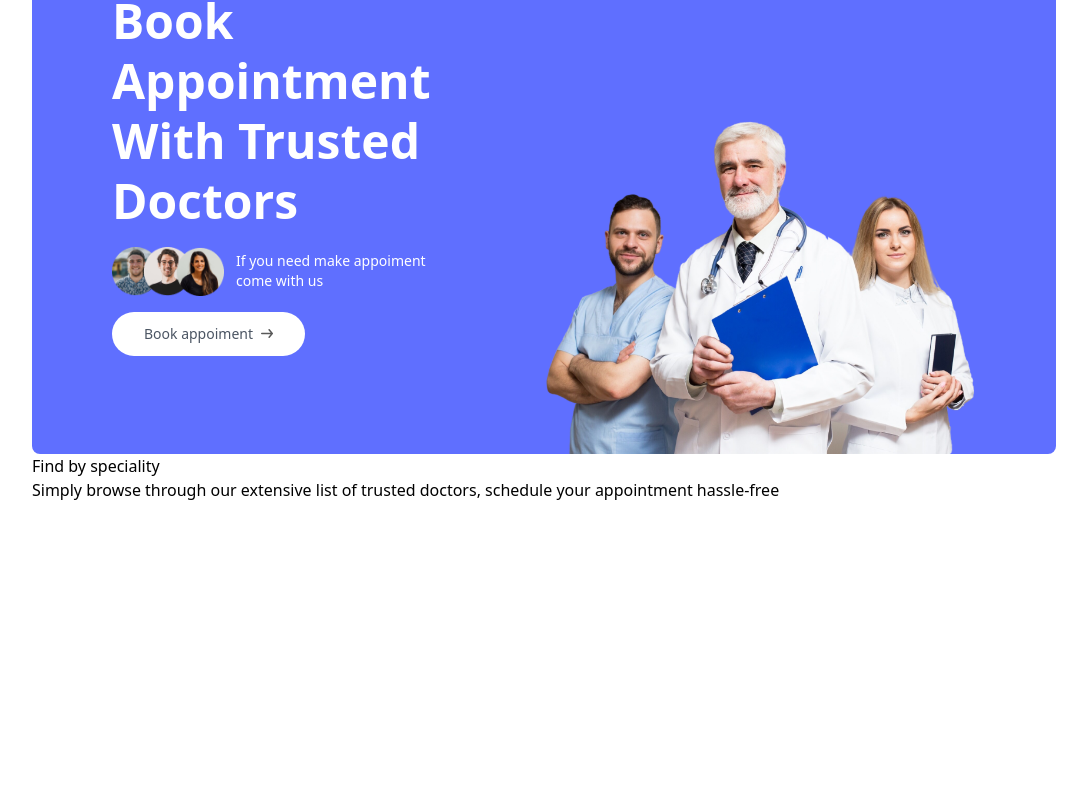
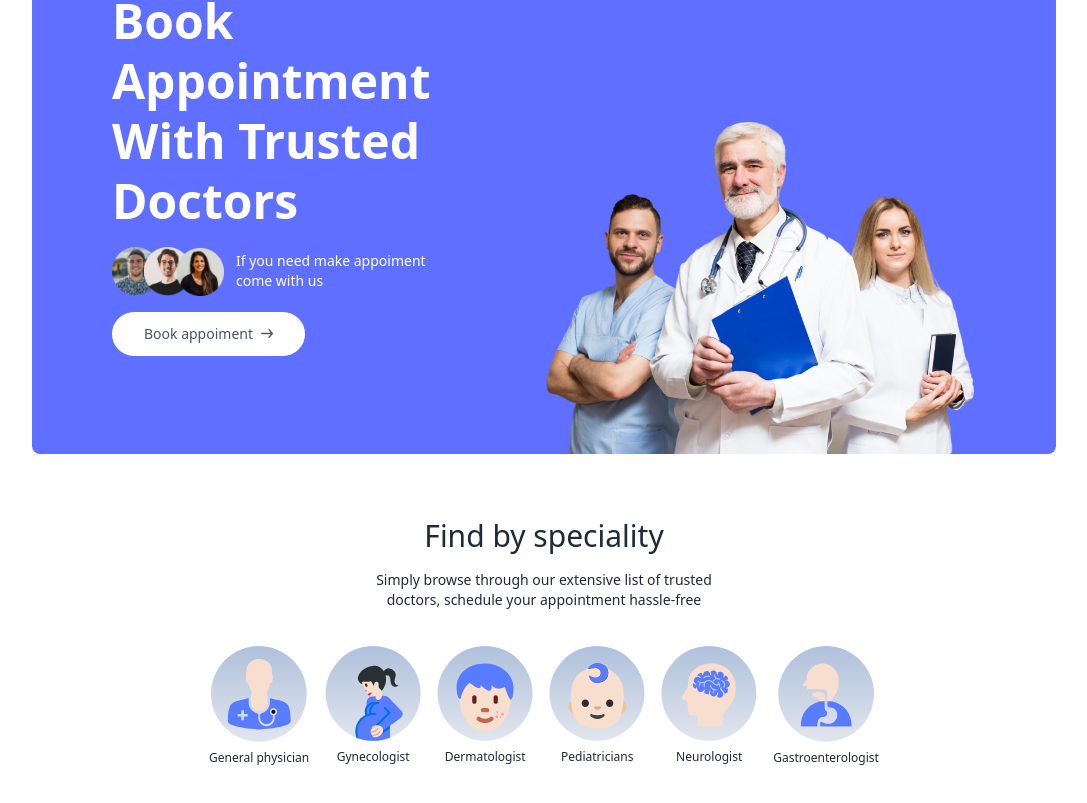
Before and after one commit to son93131-donga/Make-an-appointment, a React (Vite) app in the folder frontend/: page / in a window 1280 px wide. Shown: the part 227-1030 px from the top of the page, without its empty margins (96-1183 px from the left). Before the commit the page ends 800 px from the top, so only its background shows below. Built offline with nearby package versions, Linux system fonts and the light colour scheme.

Commit message:
sua index.css, update spec menu

```diff
--- a/frontend/src/components/SpecialityMenu.jsx
+++ b/frontend/src/components/SpecialityMenu.jsx
@@ -1,13 +1,19 @@
 import React from 'react'
 import { specialityData } from '../assets/assets'
+import { Link } from 'react-router-dom'
 
 const SpecialityMenu = () => {
   return (
-    <div id='speciality'>
-        <h1>Find by speciality</h1>
-        <p>Simply browse through our extensive list of trusted doctors, schedule your appointment hassle-free</p>
-      <div>
-
+    <div className='flex flex-col items-center gap-4 py-16 text-gray-800  ' id='speciality'>
+        <h1 className='text-3xl font-medium '>Find by speciality</h1>
+        <p className='sm:w-1/3 text-center text-sm'>Simply browse through our extensive list of trusted doctors, schedule your appointment hassle-free</p>
+      <div className='flex sm:justify-center gap-4 pt-5 w-full overflow-scroll '>
+        {specialityData.map((item, index)=>(
+            <Link onClick={()=>scrollTo(0,0)} className='flex flex-col items-center text-xs cursor-pointer flex-shrink-0 hover:translate-y-[-10px] transition-all duration-500' key={index} to={`/doctors/${item.speciality}`} >
+            <img className='w-16 sm:w-24 mb-2 ' src={item.image} alt="" />
+            <p>{item.speciality}</p>
+            </Link>
+        ))}
       </div>
     </div>
   )
--- a/frontend/src/index.css
+++ b/frontend/src/index.css
@@ -6,3 +6,7 @@
 .active hr{
   @apply block;
 }
+
+::-webkit-scrollbar {
+  @apply hidden;
+}
```
